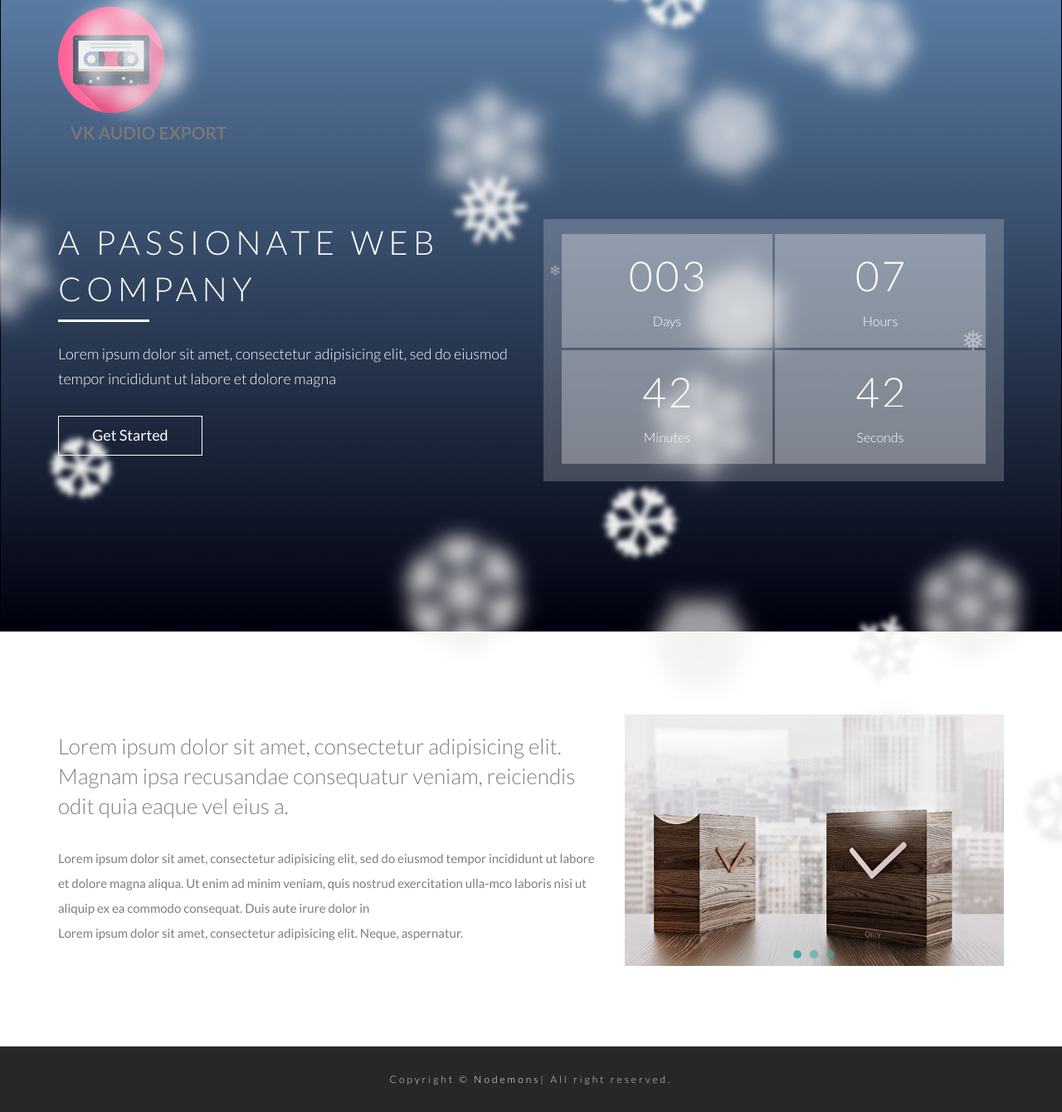
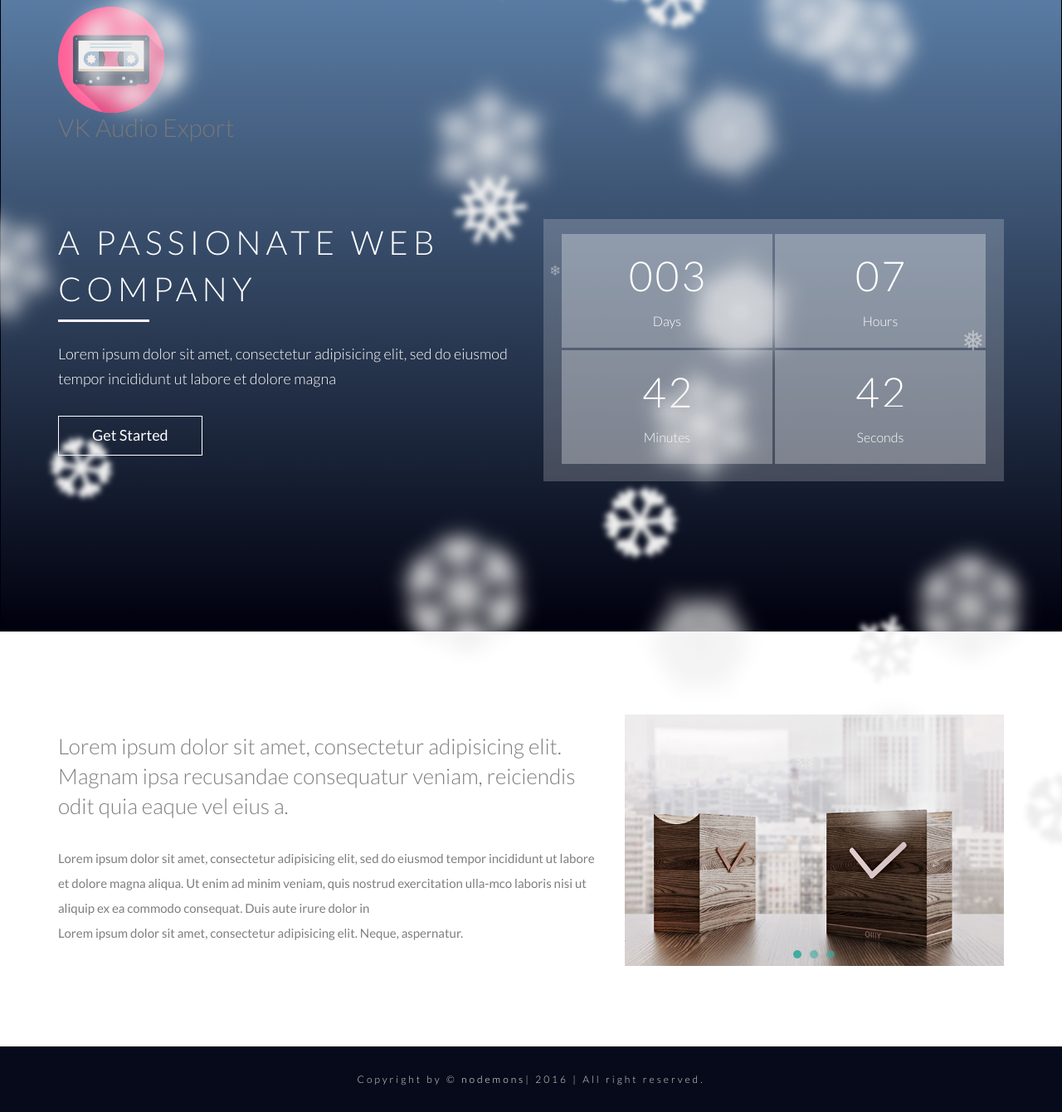
Before and after one commit to arrtych/VK-Audio-Export, a plain HTML site: page index.html in a window 1280 px wide. Shown: the part 17-1357 px from the top of the page at 83% size. Drawn offline with nearby package versions, Linux system fonts and the light colour scheme; a script that the page names is missing.

Commit message:
index refactoring.not ready.

```diff
--- a/css/main.css
+++ b/css/main.css
@@ -847,7 +847,7 @@ hr {
 }
 footer {
     text-align: center;
-    background: #272727;
+    background: #070a1a;
     padding: 27px 0px;
 }
 footer p {
--- a/index.html
+++ b/index.html
@@ -53,7 +53,10 @@
 	                <a class="navbar-brand" href="#">
                         <img class="logo-1" src="images/icon128.png" alt="LOGO">
 	                    <img class="logo-2" src="images/icon48.png" alt="LOGO">
+                        <div class="logo">
                             <h2>VK Audio Export</h2>
+                        </div>
+
 	                </a>
 	            </div>
 
@@ -173,7 +176,7 @@
                 <div class="row">
                     <div class="col-md-12">
                         <div class="block">
-                            <p>Copyright &copy; <a href="https://github.com/4matic/VK-Audio-Export">Nodemons</a>| All right reserved.</p>
+                            <p>Copyright by &copy; <a href="https://github.com/4matic/VK-Audio-Export">nodemons</a>| 2016 | All right reserved.</p>
                         </div>
                     </div>
                 </div>
```
Also changed, not shown: css/style.css (indentation only). Lines whose indentation alone changed are shown as unchanged.
